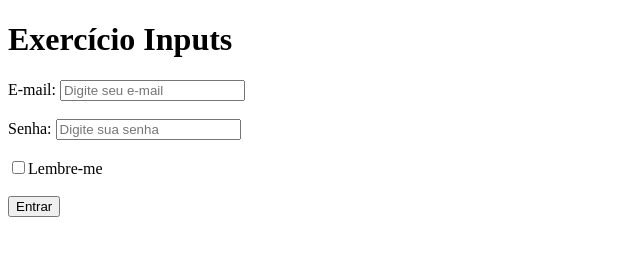
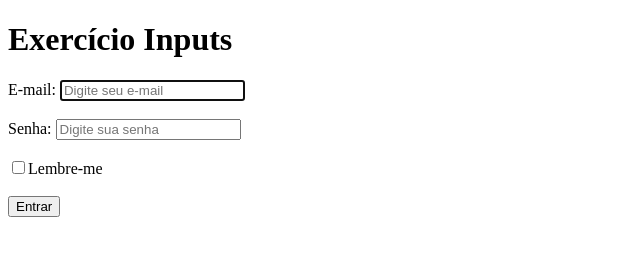
Before and after one commit to AndersonSilva94/trybe-exercises-fundamentals, a plain HTML site: page exercises/bloco_6/dia_1/exercicios-aula2.html in a window 1280 px wide. Shown: the whole page, without its empty margins (0-640 px from the left). Drawn offline with Linux system fonts and the light colour scheme.

Commit message:
exercício - aula 2 - questões 6 e 7

```diff
--- a/exercises/bloco_6/dia_1/exercicios-aula2.html
+++ b/exercises/bloco_6/dia_1/exercicios-aula2.html
@@ -10,7 +10,7 @@
   <h1>Exercício Inputs</h1>
   <form action="" method="get">
     <label for="email">E-mail:
-      <input type="text" id="email" required name="email" placeholder="Digite seu e-mail">
+      <input type="text" id="email" required name="email" placeholder="Digite seu e-mail" autocomplete="off" autofocus>
     </label>
     <br><br>
     <label for="pass">Senha:
```
